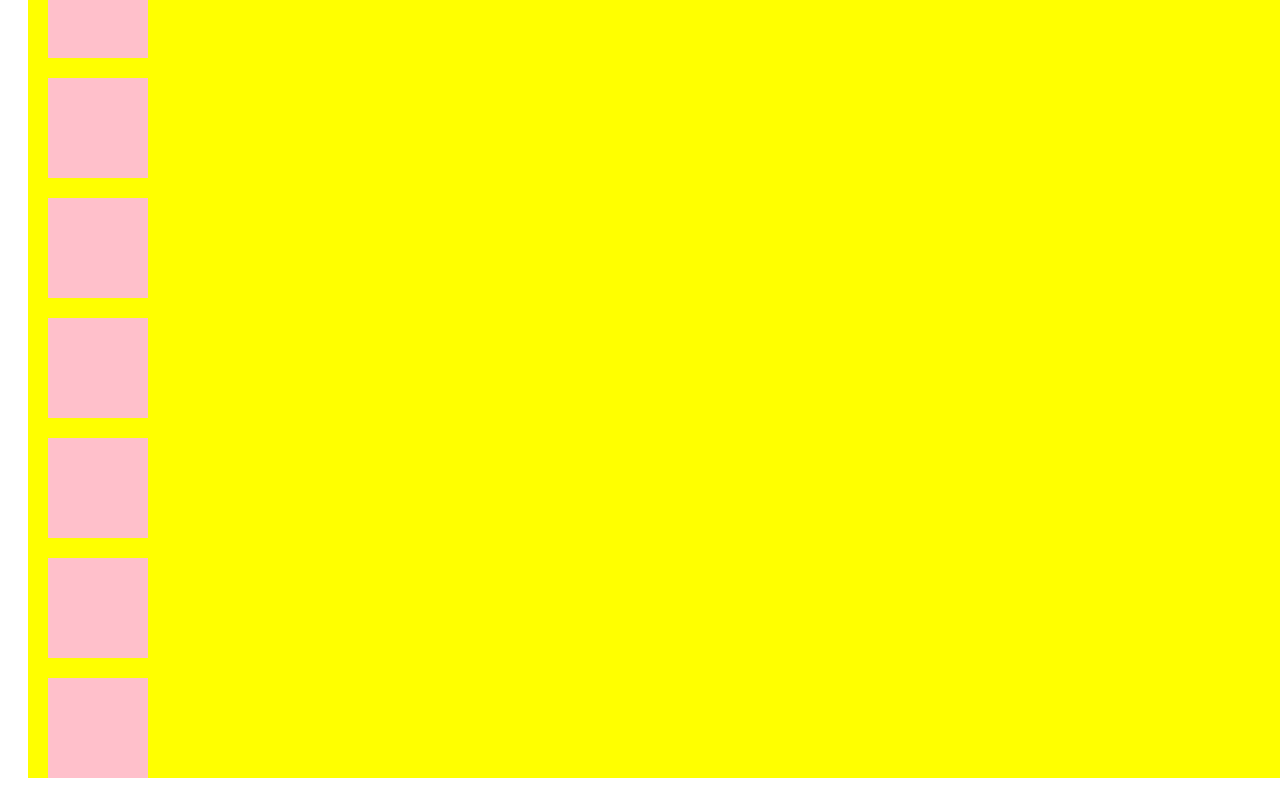
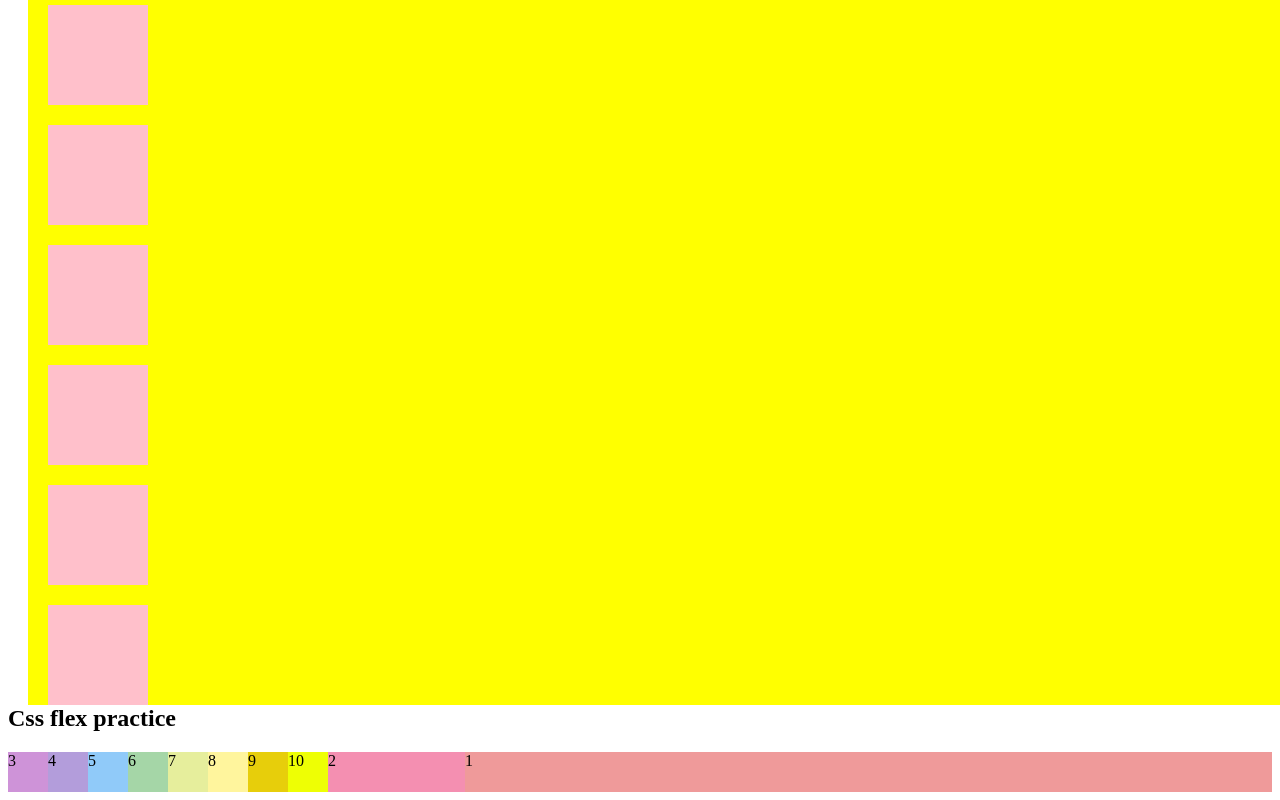
Before and after one commit to kayden-hyunsikkim/TIL, a plain HTML site: page index.html in a window 1280 px wide. Shown: the part 587-1387 px from the top of the page. Before the commit the page ends 1365 px from the top, so only its background shows below. Drawn offline with Linux system fonts and the light colour scheme.

Commit message:
added CSS position and flex

```diff
--- a/index.html
+++ b/index.html
@@ -5,20 +5,22 @@
     <meta charset="UTF-8">
     <meta http-equiv="X-UA-Compatible" content="IE=edge">
     <meta name="viewport" content="width=device-width, initial-scale=1.0">
-    <link rel = stylesheet href = "style.css">
+    <link rel=stylesheet href="style.css">
     <title>TODAY I Learn</title>
 </head>
 
 <body>
-    <h1>questions asked in the interview often</h1>
+    <h1>What I am confused and what I have to know</h1>
+
+    <h2>questions asked in the interview often</h2>
     <p>1.what is bar hoisting</p>
     <script src="TIL.js"></script>
 
 
     <h2> Css position practice</h2>
-    <article class="container">
+    <section class="container">
         <div></div>
-        <div class="box">I'm box</div>
+        <div id="box">I'm box</div>
         <div></div>
         <div></div>
         <div></div>
@@ -26,10 +28,24 @@
         <div></div>
         <div></div>
         <div></div>
-        <div></div>
-    <article>
+    </section>
 
+    <h2>Css flex practice</h2>
 
+    <section>
+        <div class="container2">
+            <div class="item item1">1</div>
+            <div class="item item2">2</div>
+            <div class="item item3">3</div>
+            <div class="item item4">4</div>
+            <div class="item item5">5</div>
+            <div class="item item6">6</div>
+            <div class="item item7">7</div>
+            <div class="item item8">8</div>
+            <div class="item item9">9</div>
+            <div class="item item10">10</div>
+        </div>
+    </section>
 </body>
 
 </html>
--- a/style.css
+++ b/style.css
@@ -1,6 +1,9 @@
+h2{
+    margin-top: 20px;
+    margin-bottom: 20px;
+}
 
-
-div {
+.container div {
     width: 100px;
     height: 100px;
     background: pink;
@@ -20,9 +23,90 @@ div {
     top:20px;
     position: relative;
 }
-.box {
+
+#box {
     background: red;
     left:20px;
     top:20px;
-    position: sticky;
+    position: relative;
 }
+
+/* float:left img or that things align left and all text surround it */
+/*float: center img or that things align center and all text surround it */
+/*float: right img or that things align right and all text surround it */
+/*but I don't know how to control img and text separate with float*/
+/*I don't know what is difference between grid and float but grid looks more prety*/
+
+
+
+
+/*flexbox*/
+/*flexbox has two different elements (container / items)*/
+/*The propertys for container = display,flex-direction,flex-wrap, flex-flow,justify-content*/
+/*align-items, align-content*/
+/*The propertys for item = order,flex-grow,flex-shrink, flex, align-self*/
+
+.container2{
+    background: beige;
+    height:100%;
+    display: flex;
+    flex-direction: row; /*row-reverse,column, column-reverse*/
+    flex-wrap: wrap; /*default is no-wrap*/
+    /*flex-flow : column wrap; /*This is combine of flex-direction and flex-wrap*/
+    /*main-axis*/ justify-content: space-evenly; /*flex-start is default, flex-end,center, space-around, space-between,space-evenly*/
+    /*cross-axis*/align-items: center;
+    align-content: space-between; /*it is smiliar but it is about cross axis*/
+}
+
+
+.item {
+    width:40px;
+    height:40px;
+}
+
+.item1 {
+    background: #ef9a9a;
+    order: 3; /*it can change order of item but it isnt used well*/
+    flex-grow: 1;/*it is used when the screen is bigger (default is 0)*/
+    flex-shrink: 1; /*it is used when the screen is smaller (default is 0)*/
+    flex-basis: 60%; /*it is used when the screen is smaller or bigger, it is responsive with %(default is 0)*/
+    align-self: center; /*it is used when I control only one item by itself*/
+}
+
+.item2 {
+    background: #f48fb1;
+    order: 1;
+    flex-grow: 2;
+}
+
+.item3 {
+    background: #ce93d8;
+}
+
+.item4 {
+    background: #b39ddb;
+}
+
+.item5 {
+    background: #90caf9;
+}
+
+.item6 {
+    background: #a5d6a7;
+}
+
+.item7 {
+    background: #e6ee9c;
+}
+
+.item8 {
+    background: #fff59d;
+}
+
+.item9 {
+    background: #e7ce0b;
+}
+
+.item10 {
+    background: #eeff04;
+}
```
